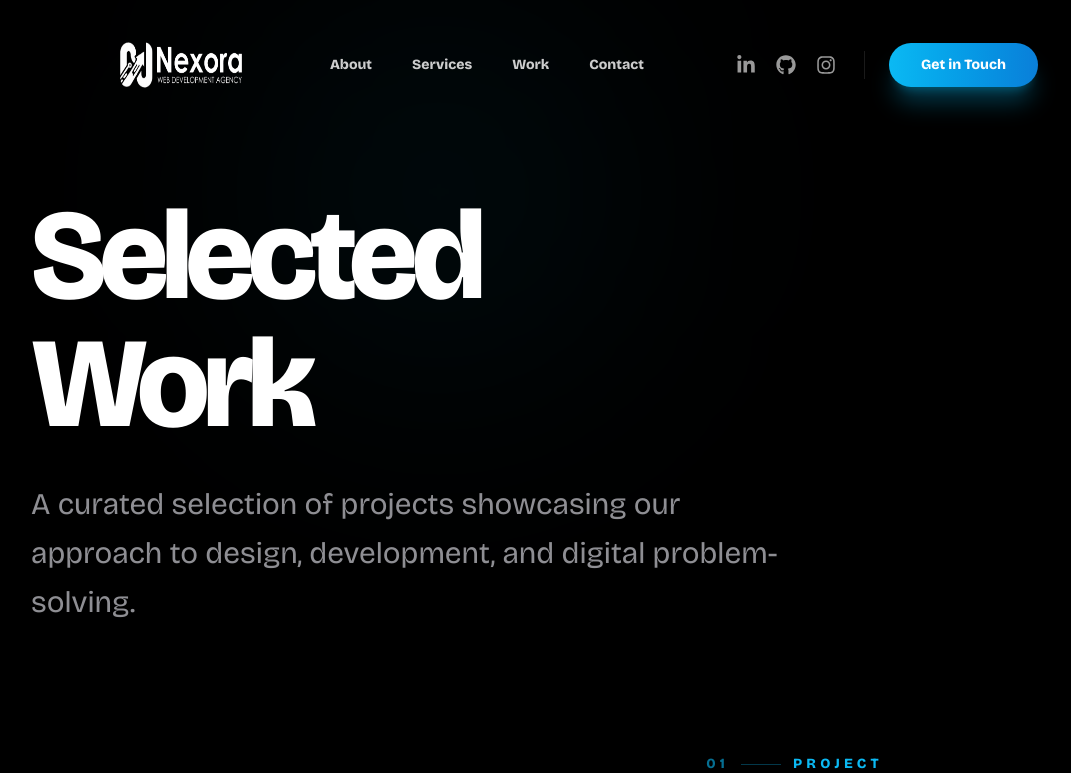
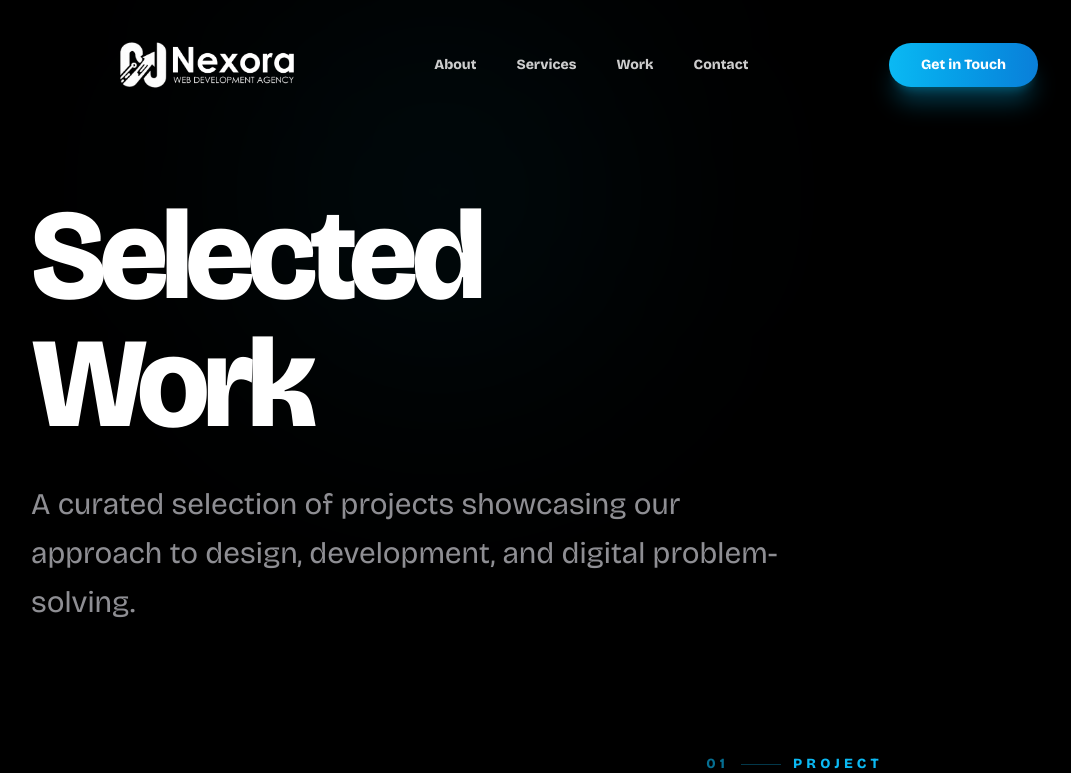
Before and after one commit to navaneethpv/nexora-agency, a Next.js app: page /work in a window 1280 px wide. Shown: the top 773 px of the page, without its empty margins (73-1144 px from the left). Built offline with nearby package versions, Linux system fonts and the light colour scheme.

Commit message:
refactor: remove social media icons from Navbar

```diff
--- a/src/components/Navbar.tsx
+++ b/src/components/Navbar.tsx
@@ -4,7 +4,6 @@ import Link from "next/link";
 import Image from "next/image";
 import { useState, useEffect } from "react";
 import { motion, AnimatePresence } from "framer-motion";
-import { AnimatedSocialIcon } from "./AnimatedSocialIcon";
 import { Menu, X } from "lucide-react";
 import useMagnetic from "@/hooks/useMagnetic";
 
@@ -99,11 +98,6 @@ export default function Navbar() {
                     </nav>
 
                     <div className="flex items-center gap-4">
-                        <div className="hidden xl:flex items-center gap-3 border-r border-white/10 pr-6 mr-2">
-                            <AnimatedSocialIcon type="linkedin" href="https://www.linkedin.com/in/navaneethpv-dev/" target="_blank" size={20} />
-                            <AnimatedSocialIcon type="github" href="https://github.com/navaneethpv" target="_blank" size={20} />
-                            <AnimatedSocialIcon type="instagram" href="https://www.instagram.com/nexoraweb.tech/" target="_blank" size={20} />
-                        </div>
                         <Link href="/contact" className="hidden md:block">
                             <div ref={magneticBtn}>
                                 <button className="bg-accent text-white px-4 lg:px-8 py-2 lg:py-3 rounded-full text-[10px] lg:text-sm font-bold hover:brightness-110 transition-all shadow-xl shadow-accent/30 active:scale-95 whitespace-nowrap bg-linear-to-r from-accent to-accent-secondary">
@@ -148,12 +142,6 @@ export default function Navbar() {
                                     Get in Touch
                                 </button>
                             </Link>
-
-                            <div className="flex items-center justify-center gap-6 mt-4 pt-4 border-t border-white/5">
-                                <AnimatedSocialIcon type="linkedin" href="https://www.linkedin.com/in/navaneethpv-dev/" target="_blank" size={24} />
-                                <AnimatedSocialIcon type="github" href="https://github.com/navaneethpv" target="_blank" size={24} />
-                                <AnimatedSocialIcon type="instagram" href="https://www.instagram.com/nexoraweb.tech/" target="_blank" size={24} />
-                            </div>
                         </div>
                     </motion.div>
                 )}
```
